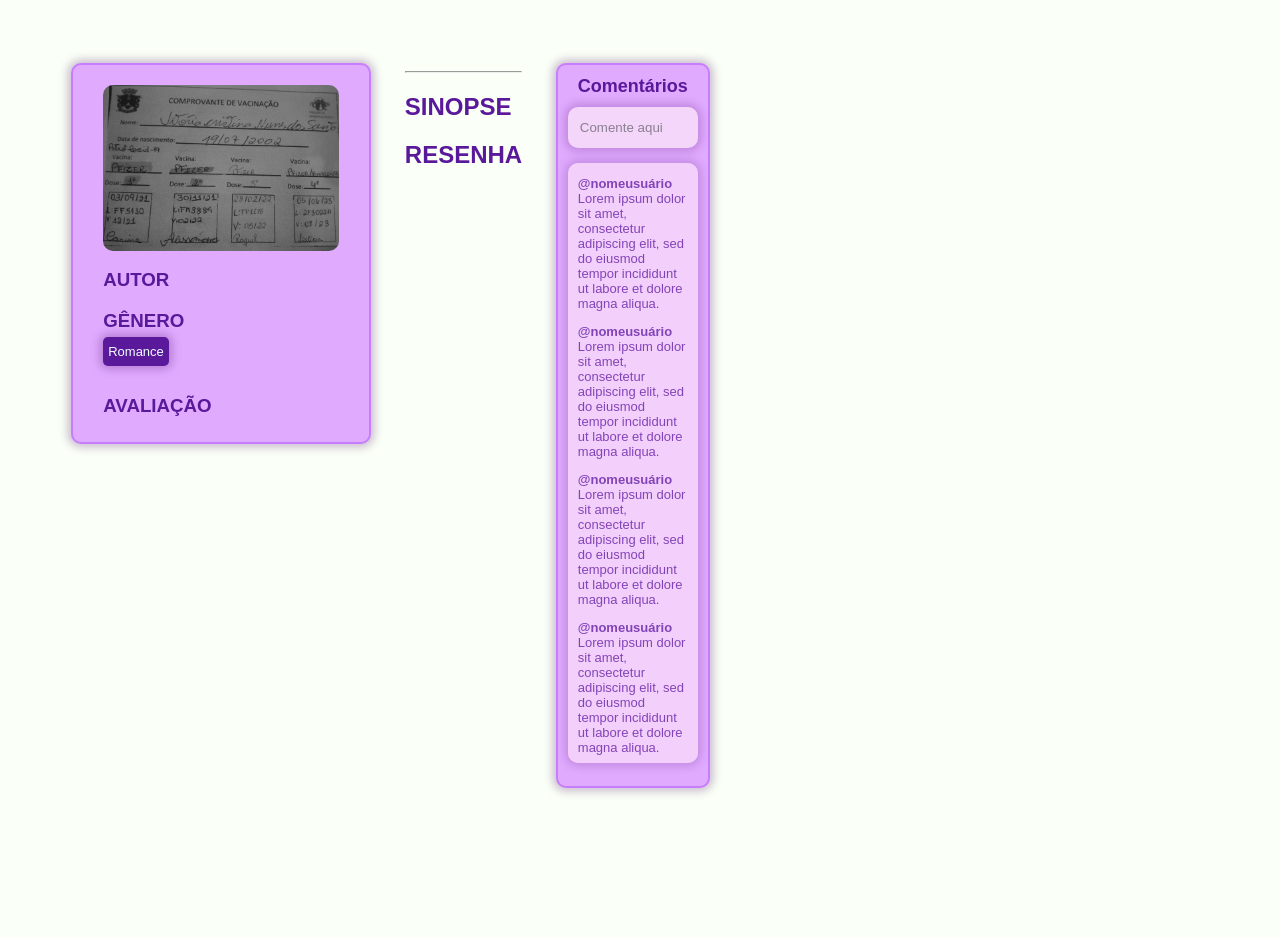
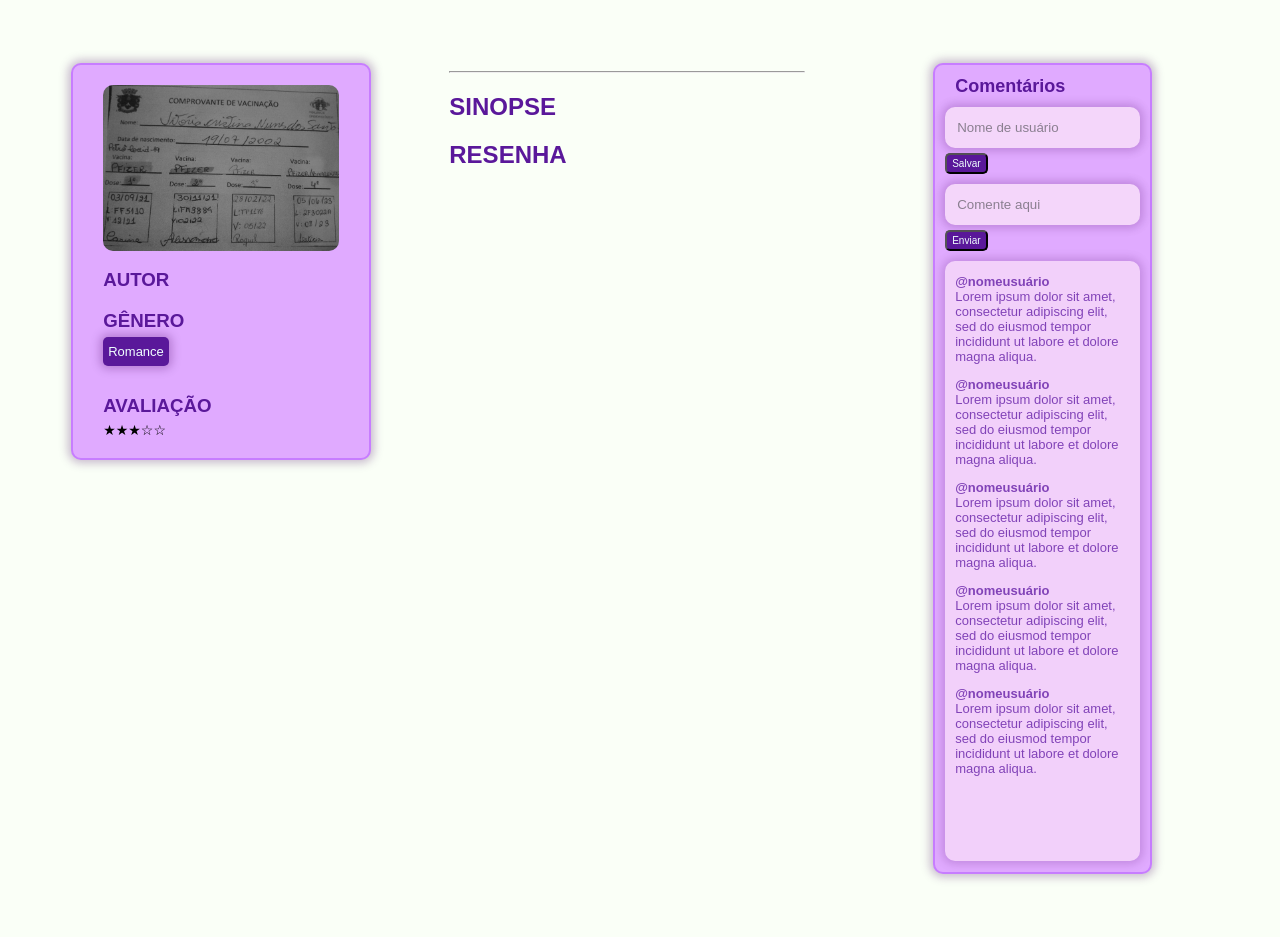
Before and after one commit to MarianaSiano/Mariatory, a PHP site: page /vpost in a window 1280 px wide. Before the commit the page ends 795 px from the top, so only its background shows below. Run offline with PHP 8.4, Linux system fonts and the light colour scheme.

Commit message:
Botao nos comentários

```diff
--- a/app/views/site/vpost.view.php
+++ b/app/views/site/vpost.view.php
@@ -1,5 +1,6 @@
 <!DOCTYPE html>
 <html lang="en">
+
 <head>
     <title>Resenha - Nome Livro</title>
 
@@ -10,52 +11,59 @@
     <meta name="viewport" content="width=device-width, initial-scale=1.0">
 
 </head>
+
 <body>
     <?php
-        if(isset($post) || empty($post)) {
-            $post = new stdclass();
-        }
+    if (isset($post) || empty($post)) {
+        $post = new stdclass();
+    }
     ?>
-    <div class = "tudo">
+    <div class="tudo">
         <div class="conteudo">
-            <div class = "esquerda">
+            <div class="esquerda">
                 <div class="centralizar">
                     <img src=<?= '../../../' . ($post->image ?? 'public/images/posts/comprovante.png') ?> alt="capa do livro">
                     <div class="todosAlinhamentos">
-                        <div class = "alinhamento" >
-                            <h3 class = "titulosesquerda"> Autor </h3>
+                        <div class="alinhamento">
+                            <h3 class="titulosesquerda"> Autor </h3>
                             <p class="textinhoesquerda"> <?= $post->author->name ?? '' ?> </p>
                         </div>
                         <div class="alinhamento">
-                            <h3 class = "titulosesquerda"> Gênero </h3>
+                            <h3 class="titulosesquerda"> Gênero </h3>
                             <div class="classificacao">
                                 <p class="elementos">Romance</p>
 
                             </div>
                         </div>
 
+
                         <div class="alinhamento">
-                            <h3 class = "titulosesquerda"> Avaliação </h3>
-                            <p class="textinhoesquerda" id="estrelas"><?= $post->rating ?? '' ?></p>
+                            <h3 class="titulosesquerda"> Avaliação </h3>
+                            <p class="textinhoesquerda" id="estrelas">&starf;&starf;&starf;&star;&star;</p>
                         </div>
                     </div>
                 </div>
             </div>
-            <div class = "direita">
+            <div class="direita">
                 <div class="textodireita">
                     <h1 class="titulo"><?= $post->title ?? '' ?></h1>
-                    <hr/>
+                    <hr />
                     <h2 class="h2">Sinopse</h2>
                     <p class="texto"><?= $post->synopsis ?? '' ?></p>
                     <h2 class="h2">Resenha</h2>
                     <p class="texto"><?= $post->review ?? '' ?></p>
                 </div>
-                <div class = "comentarios">
+                <div class="comentarios">
                     <h2 id="titulocomentarios"> Comentários </h2>
-                    <div class = "espacocomentarios">
-                        <input type="text" class="text" placeholder="Comente aqui"/>
+                    <div class="espacocomentarios">
+                        <input type="text" class="text" placeholder="Nome de usuário" />
                     </div>
-                    <div class = "outroscomentarios">
+                    <button> Salvar </button>
+                    <div class="espacocomentarios">
+                        <input type="text" class="text" placeholder="Comente aqui" />
+                    </div>
+                    <button> Enviar </button>
+                    <div class="outroscomentarios">
                         <p><strong>@nomeusuário</strong><br>Lorem ipsum dolor sit amet, consectetur adipiscing elit, sed do eiusmod tempor incididunt ut labore et dolore magna aliqua. </p>
                         <p><strong>@nomeusuário</strong><br>Lorem ipsum dolor sit amet, consectetur adipiscing elit, sed do eiusmod tempor incididunt ut labore et dolore magna aliqua. </p>
                         <p><strong>@nomeusuário</strong><br>Lorem ipsum dolor sit amet, consectetur adipiscing elit, sed do eiusmod tempor incididunt ut labore et dolore magna aliqua. </p>
@@ -67,4 +75,5 @@
         </div>
     </div>
 </body>
+
 </html>
--- a/public/css/vpost.css
+++ b/public/css/vpost.css
@@ -23,6 +23,21 @@
 .conteudo {
     display: flex;
     margin: 5%;
+}
+
+button{
+    background-color: #5A189A;
+        font-size: 10px;
+        text-align: center;
+        padding-top: 3px;
+        padding-bottom: 3px;
+        width: fit-content;
+        padding-left: 5px;
+        padding-right: 5px;
+        margin-right: 10px;
+        margin: 0px 10px 10px 0px;
+        color: azure;
+        border-radius: 5px;
 }
 
 .centralizar{
@@ -68,7 +83,7 @@
 .espacocomentarios{
     border-radius: 10px;
     background-color: #fae1f9;
-    margin-bottom: 15px;
+    margin-bottom: 5px;
     color: #240046;
     opacity: 80%;
     padding: 12px 0 12px 10px;
@@ -106,8 +121,7 @@ body{
 
 .titulo {
     font-size: 30px;
-    color: white;
-    background-color: #E0AAFF;
+    color: #5A189A;
     margin: 0px 0px;
     text-align: right;
     text-transform: uppercase;
@@ -123,11 +137,15 @@ body{
         max-width: 195px;
         position: sticky;
         top: 5%;
-        height: 90vh;
+        height: fit-content;
+
+    }
+    .direita{
+        gap: 50px
     }
     .textodireita {
         padding: 0 10%;
-        width: 100%;
+        width:40vw;
     }
 }
 
@@ -136,7 +154,7 @@ body{
     .espacocomentarios{
         border-radius: 10px;
         background-color: #fae1f9;
-        margin-bottom: 15px;
+        margin-bottom: 5px;
         color: #240046;
         opacity: 80%;
         padding: 12px 0 12px 10px;
@@ -352,4 +370,18 @@ body{
         display: flex;
         flex-wrap: wrap;
     }
+    .outroscomentarios {
+        font-size: 13px;
+        background-color: #fae1f9;
+        border-radius: 10px;
+        padding-top: 0.2px;
+        padding-left: 10px;
+        padding-right: 10px;
+        padding-bottom: 0.5px;
+        margin-bottom: 10px;
+        opacity: 70%;
+        box-shadow: 0 0 10px 3px #46035d47;
+        height: 300px;
+        overflow-y: scroll;
+    }
 }
```
Also changed, not shown: public/css/listaDeUsuarios.css (+7 -1 lines).
